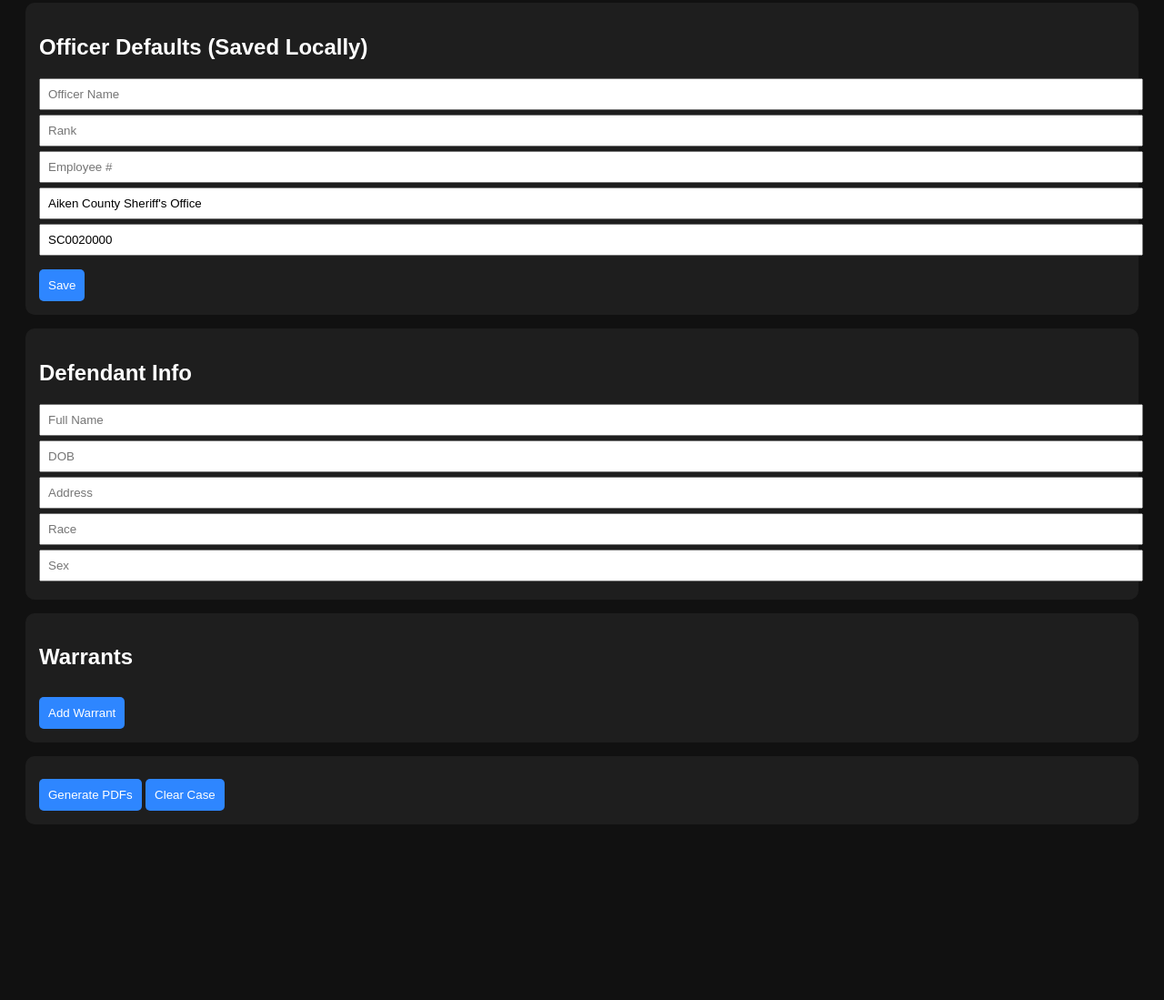
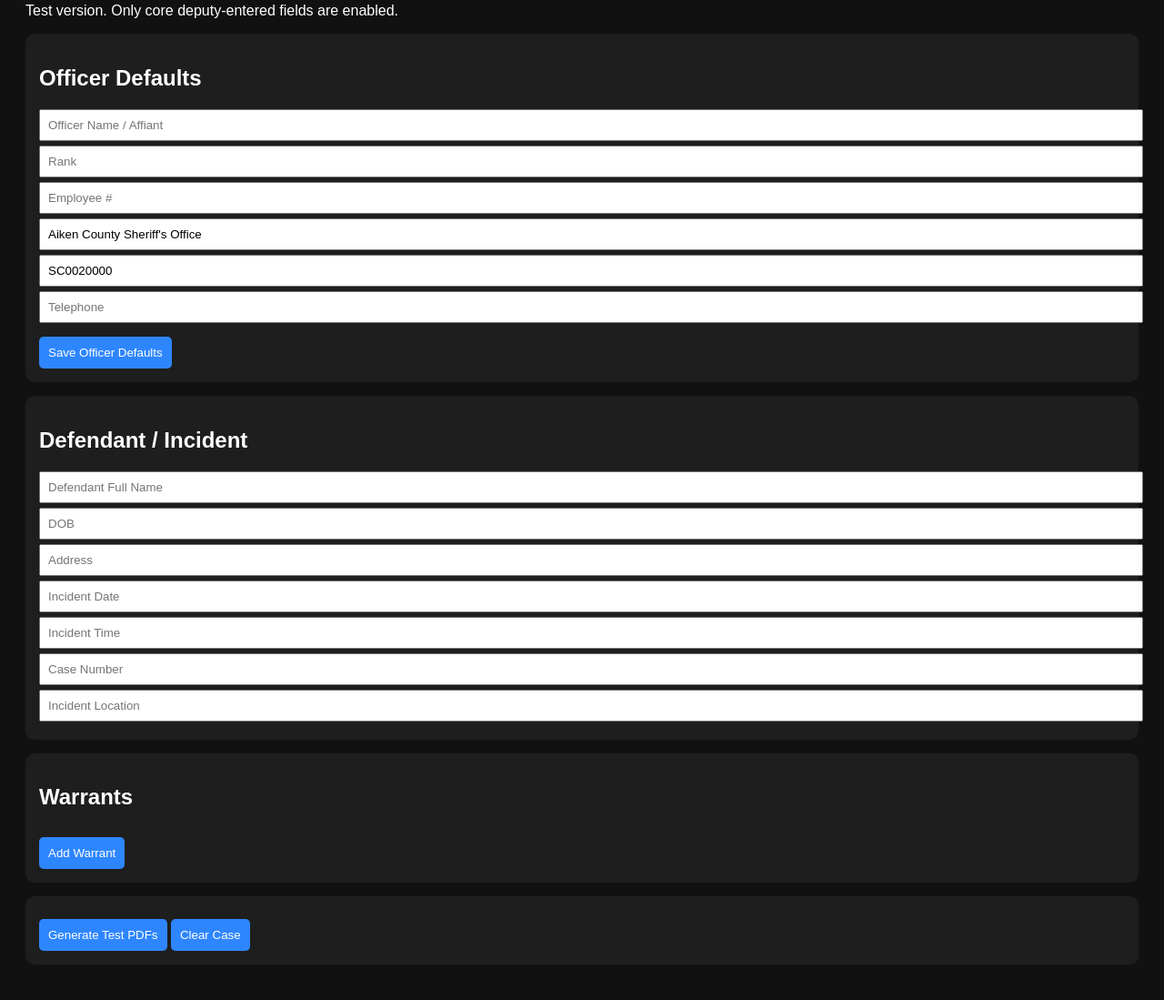
Before and after one commit to SiFierro/warrant-generator, a plain HTML site: page index.html in a window 1280 px wide. Shown: the part 105-1204 px from the top of the page at 91% size. Before the commit the page ends 1054 px from the top, so only its background shows below. Drawn offline with Linux system fonts and the light colour scheme.

Commit message:
Update index.html

```diff
--- a/index.html
+++ b/index.html
@@ -1,46 +1,63 @@
 <!DOCTYPE html>
 <html lang="en">
 <head>
-  <meta charset="UTF-8">
+  <meta charset="UTF-8" />
+  <meta name="viewport" content="width=device-width, initial-scale=1.0" />
   <title>AD111 Warrant Generator</title>
-  <link rel="stylesheet" href="style.css">
+  <link rel="stylesheet" href="style.css" />
 </head>
 <body>
+  <div class="wrap">
+    <h1>AD111 Warrant Generator</h1>
+    <p class="sub">Test version. Only core deputy-entered fields are enabled.</p>
 
-<h1>AD111 Warrant Generator</h1>
+    <section class="card">
+      <h2>Officer Defaults</h2>
+      <div class="grid two">
+        <input id="officerName" placeholder="Officer Name / Affiant" />
+        <input id="rank" placeholder="Rank" />
+        <input id="badge" placeholder="Employee #" />
+        <input id="agency" value="Aiken County Sheriff's Office" placeholder="Agency" />
+        <input id="ori" value="SC0020000" placeholder="ORI" />
+        <input id="officerPhone" placeholder="Telephone" />
+      </div>
+      <div class="row">
+        <button onclick="saveOfficer()">Save Officer Defaults</button>
+      </div>
+    </section>
 
-<div class="card">
-  <h2>Officer Defaults (Saved Locally)</h2>
-  <input id="officerName" placeholder="Officer Name">
-  <input id="rank" placeholder="Rank">
-  <input id="badge" placeholder="Employee #">
-  <input id="agency" value="Aiken County Sheriff's Office">
-  <input id="ori" value="SC0020000">
-  <button onclick="saveOfficer()">Save</button>
-</div>
+    <section class="card">
+      <h2>Defendant / Incident</h2>
+      <div class="grid two">
+        <input id="defName" placeholder="Defendant Full Name" />
+        <input id="dob" placeholder="DOB" />
+        <input id="defAddress" placeholder="Address" />
+        <input id="incidentDate" placeholder="Incident Date" />
+        <input id="incidentTime" placeholder="Incident Time" />
+        <input id="caseNumber" placeholder="Case Number" />
+        <input id="incidentLocation" placeholder="Incident Location" />
+      </div>
+    </section>
 
-<div class="card">
-  <h2>Defendant Info</h2>
-  <input id="defName" placeholder="Full Name">
-  <input id="dob" placeholder="DOB">
-  <input id="address" placeholder="Address">
-  <input id="race" placeholder="Race">
-  <input id="sex" placeholder="Sex">
-</div>
+    <section class="card">
+      <h2>Warrants</h2>
+      <div class="row">
+        <button onclick="addWarrant()">Add Warrant</button>
+      </div>
+      <div id="warrants"></div>
+    </section>
 
-<div class="card">
-  <h2>Warrants</h2>
-  <button onclick="addWarrant()">Add Warrant</button>
-  <div id="warrants"></div>
-</div>
+    <section class="card">
+      <div class="row wrap-buttons">
+        <button onclick="generatePDFs()">Generate Test PDFs</button>
+        <button class="danger" onclick="clearCase()">Clear Case</button>
+      </div>
+      <div id="downloads" class="downloads"></div>
+    </section>
+  </div>
 
-<div class="card">
-  <button onclick="generatePDFs()">Generate PDFs</button>
-  <button onclick="clearCase()">Clear Case</button>
-</div>
-
-<script src="https://unpkg.com/pdf-lib"></script>
-<script src="app.js"></script>
-
+  <script src="https://unpkg.com/pdf-lib/dist/pdf-lib.min.js"></script>
+  <script src="https://cdn.jsdelivr.net/npm/downloadjs@1.4.7/download.min.js"></script>
+  <script src="app.js"></script>
 </body>
 </html>
```
